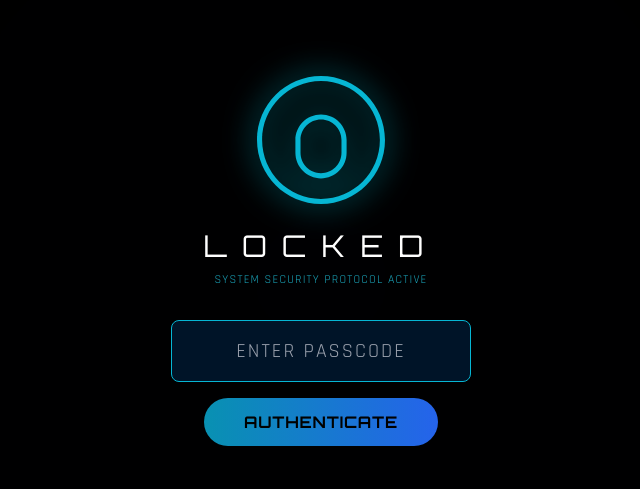
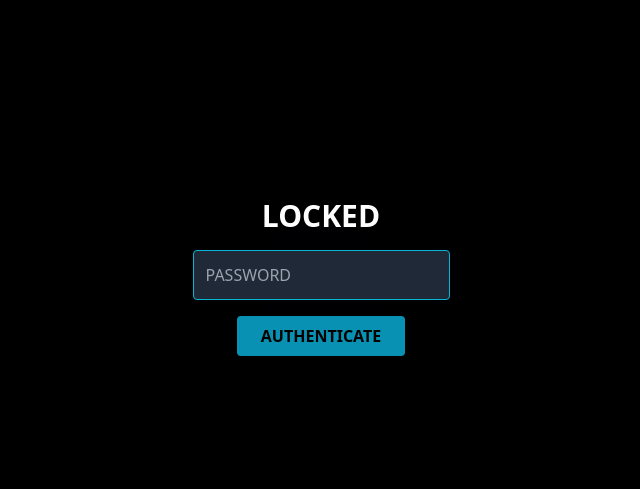
Before and after one commit to ingrptr-lt/nexus-build, a website built with Vite: page index.html in a window 1280 px wide. Shown: the part 119-608 px from the top of the page, without its empty margins (319-959 px from the left). Built offline with nearby package versions, Linux system fonts and the light colour scheme.

Commit message:
Update index.html

```diff
--- a/index.html
+++ b/index.html
@@ -4,37 +4,38 @@
     <meta charset="UTF-8">
     <meta name="viewport" content="width=device-width, initial-scale=1.0, maximum-scale=1.0, user-scalable=no">
     <title>NEXUS AI // SECURE</title>
-    <link rel="preconnect" href="https://fonts.googleapis.com">
-    <link rel="preconnect" href="https://fonts.gstatic.com" crossorigin>
+    <meta name="theme-color" content="#000000">
+
+    <!-- Fonts -->
     <link href="https://fonts.googleapis.com/css2?family=Orbitron:wght@400;500;700;900&family=Inter:wght@300;400;600&family=Rajdhani:wght@400;600;700&display=swap" rel="stylesheet">
+
     <!-- Highlight.js CSS -->
     <link rel="stylesheet" href="https://cdnjs.cloudflare.com/ajax/libs/highlight.js/11.7.0/styles/atom-one-dark.min.css">
 </head>
-<body class="h-screen w-screen bg-black text-white overflow-hidden select-none font-body">
+<body class="h-screen w-screen bg-black text-white overflow-hidden">
 
     <!-- AUTH LOCK SCREEN -->
-    <div id="auth-overlay" class="hidden">
-        <!-- Injected by JS or static styling -->
-        <div class="relative w-32 h-32 mb-6 text-cyan-500 drop-shadow-[0_0_15px_rgba(0,229,255,0.8)]">
-            <svg viewBox="0 0 100 100" class="w-full h-full">
-                <path fill="currentColor" d="M50 30C38.95 30 30 38.95 30 50V60C30 71.05 38.95 80 50 80C61.05 80 70 71.05 70 60V50C70 38.95 61.05 30 50 30ZM66 60C66 68.82 58.82 76 50 76C41.18 76 34 68.82 34 60V50C34 41.18 41.18 34 50 34C58.82 34 66 41.18 66 50V60Z"/>
-                <path fill="currentColor" d="M50 0C22.39 0 0 22.39 0 50C0 77.61 22.39 100 50 100C77.61 100 100 77.61 100 50C100 22.39 77.61 0 50 0ZM50 96C24.59 96 4 75.41 4 50C4 24.59 24.59 4 50 4C75.41 4 96 24.59 96 50C96 75.41 75.41 96 50 96Z"/>
-            </svg>
-        </div>
-        <h1 class="text-3xl font-header text-white tracking-[0.5em] mb-2">LOCKED</h1>
-        <p class="text-cyan-400 font-mono text-xs tracking-widest mb-8 opacity-80">SYSTEM SECURITY PROTOCOL ACTIVE</p>
-        <div class="w-[300px] mb-4">
-            <input type="password" id="auth-pass-input" class="w-full bg-[#001428] border border-cyan-500 text-white p-4 text-center rounded-lg font-mono text-xl tracking-widest outline-none focus:shadow-[0_0_20px_rgba(0,229,255,0.4)]" placeholder="ENTER PASSCODE">
-        </div>
-        <button id="auth-btn" class="bg-gradient-to-r from-cyan-600 to-blue-600 text-black font-bold py-3 px-10 rounded-full font-header tracking-wider hover:scale-105 transition-transform">AUTHENTICATE</button>
-        <div id="auth-msg" class="mt-4 h-6 text-red-500 font-mono text-sm"></div>
+    <div id="auth-overlay" class="hidden flex flex-col items-center justify-center fixed inset-0 z-50 bg-black/95 backdrop-blur-md">
+        <h1 class="text-3xl font-bold text-white mb-4">LOCKED</h1>
+        <input type="password" id="auth-pass-input" class="bg-gray-800 text-white p-3 rounded border border-cyan-500 mb-4" placeholder="PASSWORD">
+        <button id="auth-btn" class="bg-cyan-600 text-black font-bold px-6 py-2 rounded">AUTHENTICATE</button>
+        <div id="auth-msg" class="mt-2 text-red-500 text-sm"></div>
     </div>
 
-    <!-- MAIN APP UI -->
-    <div id="app" class="opacity-0 transition-opacity duration-1000">
-        <!-- (Main UI elements will be injected here by JS to keep HTML clean) -->
+    <!-- APP SHELL -->
+    <div id="app" class="w-full h-full flex flex-col opacity-0 transition-opacity duration-1000">
+        <!-- UI Elements injected here by JS -->
+        <header class="p-4 border-b border-gray-800 flex justify-between">
+            <h1 class="font-bold text-cyan-400">NEXUS AI</h1>
+            <button id="btn-media" class="text-white bg-gray-800 p-2 rounded">📹 Media</button>
+        </header>
+        <main id="chat-container" class="flex-1 overflow-y-auto p-4 space-y-4"></main>
+        <div class="p-4 border-t border-gray-800">
+            <input type="text" id="user-input" class="w-full bg-gray-900 text-white p-3 rounded border border-gray-700" placeholder="Type a command...">
+        </div>
     </div>
 
+    <!-- MAIN ENTRY SCRIPT -->
     <script type="module" src="/src/main.js"></script>
 </body>
 </html>
```
